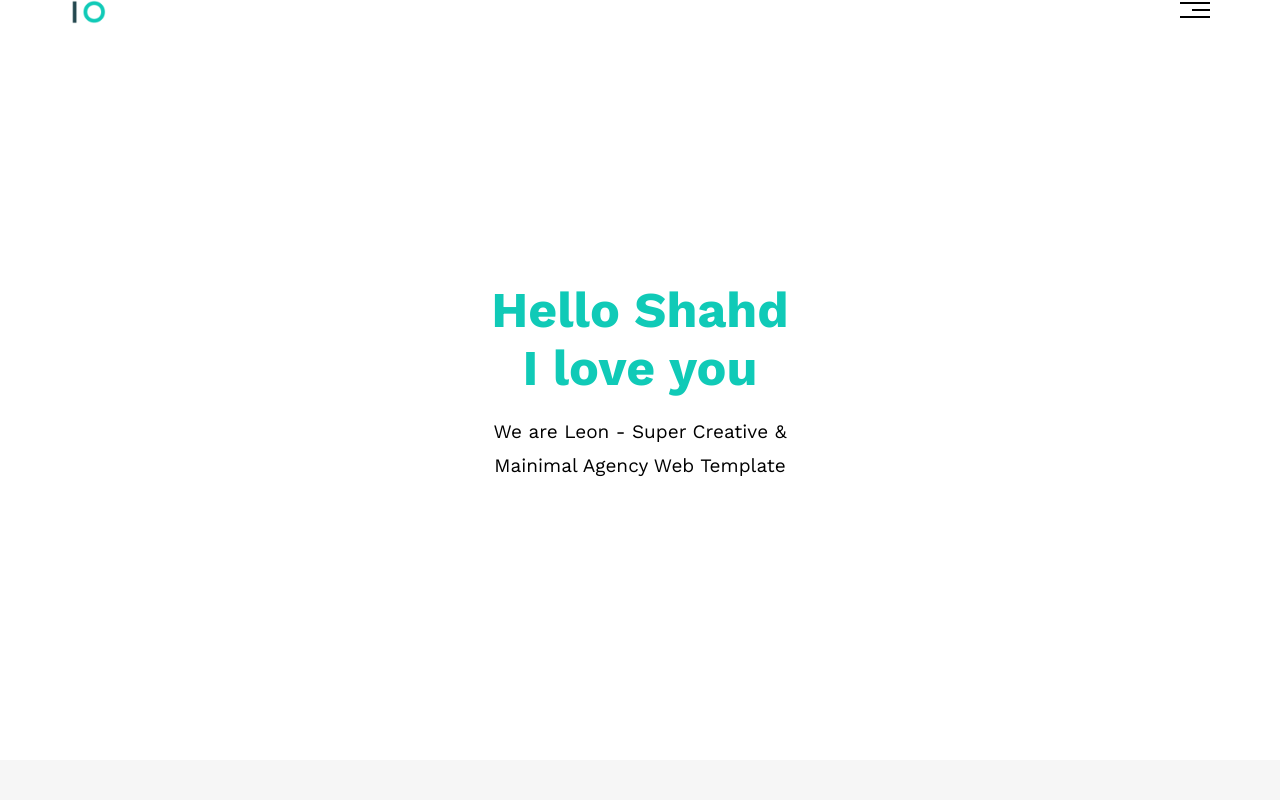
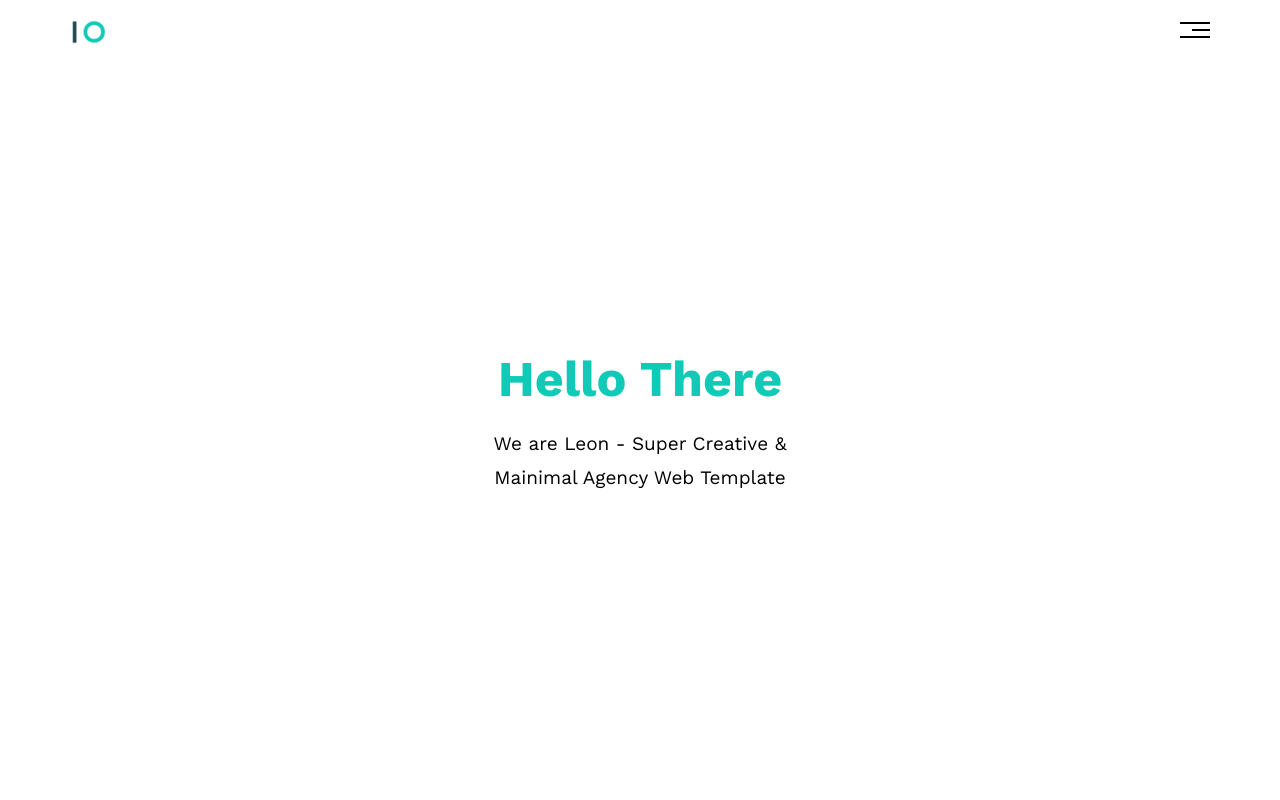
Before and after one commit to ShawkyHamdy/Html-And-Css-Template-1, a plain HTML site: page index.html in a window 1280 px wide. Shown: the top 800 px of the page. Drawn offline with nearby package versions, Linux system fonts and the light colour scheme.

Commit message:
first commit

```diff
--- a/css/leon.css
+++ b/css/leon.css
@@ -60,9 +60,9 @@ body {
 
 /* Start header */
 
-/* .header {
+.header {
     padding: 20px;
-} */
+}
 
 .header .container {
     display: flex;
--- a/index.html
+++ b/index.html
@@ -44,8 +44,8 @@
     <!-- Start Landing Section -->
     <div class="landing">
         <div class="intro-text">
-            <h1>Hello Shahd
-                I love you
+            <h1>
+                Hello There
             </h1>
             <p>We are Leon - Super Creative & Mainimal Agency Web Template</p>
 
```
